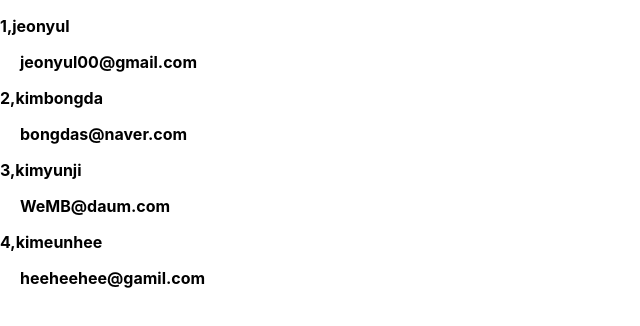
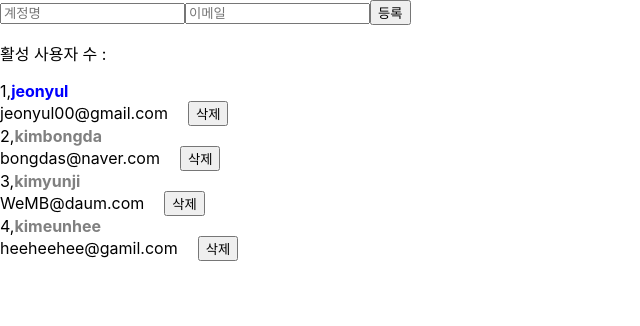
Before and after one commit to jeonyul00/react_practice, a React (Create React App) app: page / in a window 1280 px wide. Shown: the top 326 px of the page, without its empty margins (0-640 px from the left). Built offline with nearby package versions, Linux system fonts and the light colour scheme.

Commit message:
continue contextAPI

```diff
--- a/src/App.js
+++ b/src/App.js
@@ -1,3 +1,4 @@
+import { useCallback, useMemo, useRef, useState } from "react";
 import Array from "./Pages/javascript/220702_Array";
 import Conditionals from "./Pages/javascript/220702_Conditionals";
 import ConstAndLet from "./Pages/javascript/220702_ConstAndLet";
@@ -20,12 +21,134 @@ import UseEffect from "./Pages/react/220714_UseEffect";
 import UseMemo from "./Pages/react/220714_UseMemo";
 import UseRef from "./Pages/react/220714_UseRef";
 import UseState from "./Pages/react/220714_UseState";
+import ArrayData from "./Pages/react/220718_ArrayData";
+import ArrayDetail from "./Pages/react/220718_ArrayDetail";
 import Context from "./Pages/react/220718_Context";
 
 function App() {
+  const focus = useRef();
+  // 더미 데이터
+  const [users, setUsers] = useState([
+    {
+      id: 1,
+      username: "jeonyul",
+      email: "jeonyul00@gmail.com",
+      active: true,
+    },
+    {
+      id: 2,
+      username: "kimbongda",
+      email: "bongdas@naver.com",
+      active: false,
+    },
+    {
+      id: 3,
+      username: "kimyunji",
+      email: "WeMB@daum.com",
+      active: false,
+    },
+    {
+      id: 4,
+      username: "kimeunhee",
+      email: "heeheehee@gamil.com",
+      active: false,
+    },
+  ]);
+
+  // 초기값 선언
+  const [inputs, setInputs] = useState({
+    username: "",
+    email: "",
+  });
+
+  // 구조 분해 할당으로 값을 미리 빼온다
+  const { username, email } = inputs;
+
+  // index 값 설정
+  const nextId = useRef(users.length + 1);
+  console.log(nextId);
+
+  // 함수 선언
+  // useCallback : 함수 재사용 : inputs가 바뀔때만 호출 함
+  const onChange = useCallback(
+    (e) => {
+      // 여러 인풋 관리할 때 쓰이는데 이거 좀 헷갈린다, 구조분해 할당의 개념을 같이 써서 그런가
+      const { name, value } = e.target;
+      setInputs({
+        ...inputs,
+        [name]: value,
+      });
+    },
+    [inputs]
+  );
+
+  const onCreate = useCallback(() => {
+    const user = {
+      id: nextId.current,
+      username,
+      email,
+    };
+
+    // setUsers([...users, user]); // 가존의 배열을 복사해서 넣은 후 그 다음에 새로운 항목을 넣음, 근데 이거 불편
+    setUsers(users.concat(user)); // concat : 새로운 배열을 만들어서 그 안에 user을 넣어줌
+
+    // 후에 초기화
+    setInputs({
+      username: "",
+      email: "",
+    });
+    console.log(nextId.current); // 5
+    nextId.current += 1;
+    // focus
+    focus.current.focus();
+  }, [users, username, email]);
+
+  const onRemove = useCallback(
+    (id) => {
+      // 만족하는 값을 새로운 배열로 만든다 : true인 값만
+      setUsers(users.filter((user) => user.id !== id));
+    },
+    [users]
+  );
+
+  // 특정 인덱스값을 업데이트 할 때도 map 사용 가능
+  const onToggle = useCallback(
+    (id) => {
+      setUsers(
+        users.map((user) =>
+          user.id === id
+            ? {
+                ...user,
+                active: !user.active,
+              }
+            : user
+        )
+      );
+    },
+    [users]
+  );
+
+  function conuntActiveUsers() {
+    console.log("활성 유저 세는중");
+    return users.filter((user) => user.active).length;
+  }
+
+  // useMemo : 결과값 재사용
+  const count = useMemo(() => {
+    conuntActiveUsers(users);
+  }, [users]);
+
   return (
     <>
-      <ArrayRandering />
+      <ArrayDetail
+        username={username}
+        email={email}
+        onChange={onChange}
+        onCreate={onCreate}
+        focus={focus}
+      />
+      <p>활성 사용자 수 : {count}</p>
+      <ArrayData users={users} onRemove={onRemove} onToggle={onToggle} />
     </>
   );
 }
--- a/src/Pages/react/220714_UseEffect.js
+++ b/src/Pages/react/220714_UseEffect.js
@@ -5,7 +5,7 @@ function UseEffect() {
   const [test, setTest] = useState(false);
 
   // 의존성이 변할 때 랜더링 되도록 한다
-  // useEffect의 가장 큰 특징 : 콜백함수, 의존성 , 클린업 함수
+  // useEffect의 가장 큰 특징 : 콜백함수, 의존성 , 클린업 함수 : 업데이트 직전과 컴포넌트가 언마운트 될 때 호출 된다-> 이거 다 끝나고 값이 나온다
   useEffect(() => {
     setV(!v);
   }, [test]);
--- a/src/Pages/react/220714_UseRef.js
+++ b/src/Pages/react/220714_UseRef.js
@@ -1,25 +1,7 @@
 import React, { useRef, useState } from "react";
 
-const data = [
-  {
-    id: 1,
-    name: "jeon",
-  },
-  {
-    id: 2,
-    name: "choi",
-  },
-  {
-    id: 3,
-    name: "kim",
-  },
-  {
-    id: 4,
-    name: "lee",
-  },
-];
-
-// useRef : dom에 직접 접근 할 수 있다
+// useRef : 1, dom에 직접 접근 할 수 있다
+// useRef : 2, 변수를 만들어 관리할 수 있다 : state와 차이점으로는 값이 변해도 재랜더링이 안되며 다른 조건으로 재 랜더링 되더라도 값이 초기화 되지 않는다
 function UseRef() {
   const [inputs, setInputs] = useState({
     name: "",
--- /dev/null
+++ b/src/Pages/react/220718_ArrayData.js
@@ -0,0 +1,56 @@
+import React, { useEffect } from "react";
+
+const User = ({ user, onRemove, onToggle }) => {
+  useEffect(() => {
+    // 순서 1
+    console.log("값이 설정", user);
+    // 언마운트 될 때, clenup 함수, 순서 2
+    return () => {
+      console.log("값이 바뀌기전", user);
+      // 이거 다 끝나고 값이 나온다
+    };
+  }, [user]);
+
+  return (
+    <>
+      {user.id},
+      <b
+        style={{ color: user.active ? "blue" : "#808080" }}
+        onClick={() => {
+          onToggle(user.id);
+        }}
+      >
+        {user.username}
+      </b>
+      <br />
+      {user.email}
+      <button
+        style={{ marginLeft: 20 }}
+        onClick={() => {
+          onRemove(user.id);
+        }}
+      >
+        삭제
+      </button>
+      <br />
+    </>
+  );
+};
+
+function ArrayData({ users, onRemove, onToggle }) {
+  return (
+    <>
+      {users.map((user, index) => (
+        <User
+          user={user}
+          key={user.id}
+          onRemove={onRemove}
+          onToggle={onToggle}
+        />
+      ))}
+    </>
+  );
+}
+// props가 바뀌었을 때만 렌더링 함
+// React.memo
+export default React.memo(ArrayData);
--- /dev/null
+++ b/src/Pages/react/220718_ArrayDetail.js
@@ -0,0 +1,26 @@
+import React, { useRef } from "react";
+
+function ArrayDetail({ username, email, onChange, onCreate, focus }) {
+  // const focus = useRef();
+  return (
+    <div>
+      <input
+        name="username"
+        placeholder="계정명"
+        onChange={onChange}
+        value={username}
+        ref={focus}
+      />
+      <input
+        name="email"
+        placeholder="이메일"
+        onChange={onChange}
+        value={email}
+      />
+      <button onClick={onCreate}>등록</button>
+    </div>
+  );
+}
+// props가 바뀌었을 때만 렌더링 함
+// React.memo
+export default React.memo(ArrayDetail);
--- a/src/Pages/react/220718_UseReducer.js
+++ b/src/Pages/react/220718_UseReducer.js
@@ -2,7 +2,7 @@ import React, { useReducer } from "react";
 
 // 컴포넌트의 상태를 업데이트 할 수 있다 : useState도 마찬가지 아닌가..
 // useState와 차이점 : useState는 설정하고 싶은 다음 값을 직접 지정해줘야한다
-// useReducer의 경우는 액션이라는 객체로 상태를 업데이트한다 : 액션 객체란 업데이트할 때 참조하는 객체
+// useReducer의 경우는 액션이라는 객체로 상태를 업데이트한다 : 액션 객체란 업데이트할 때 참조하는 객체 : type에 따라 어떤 업데이트를 할지 분기처리를 한다
 // 컴포넌트의 상태 업데이트 로직을 컴포넌트 밖으로 분리 가능
 // reducer : 상태를 업데이트 하는 함수
 const reducer = (state, action) => {
```
